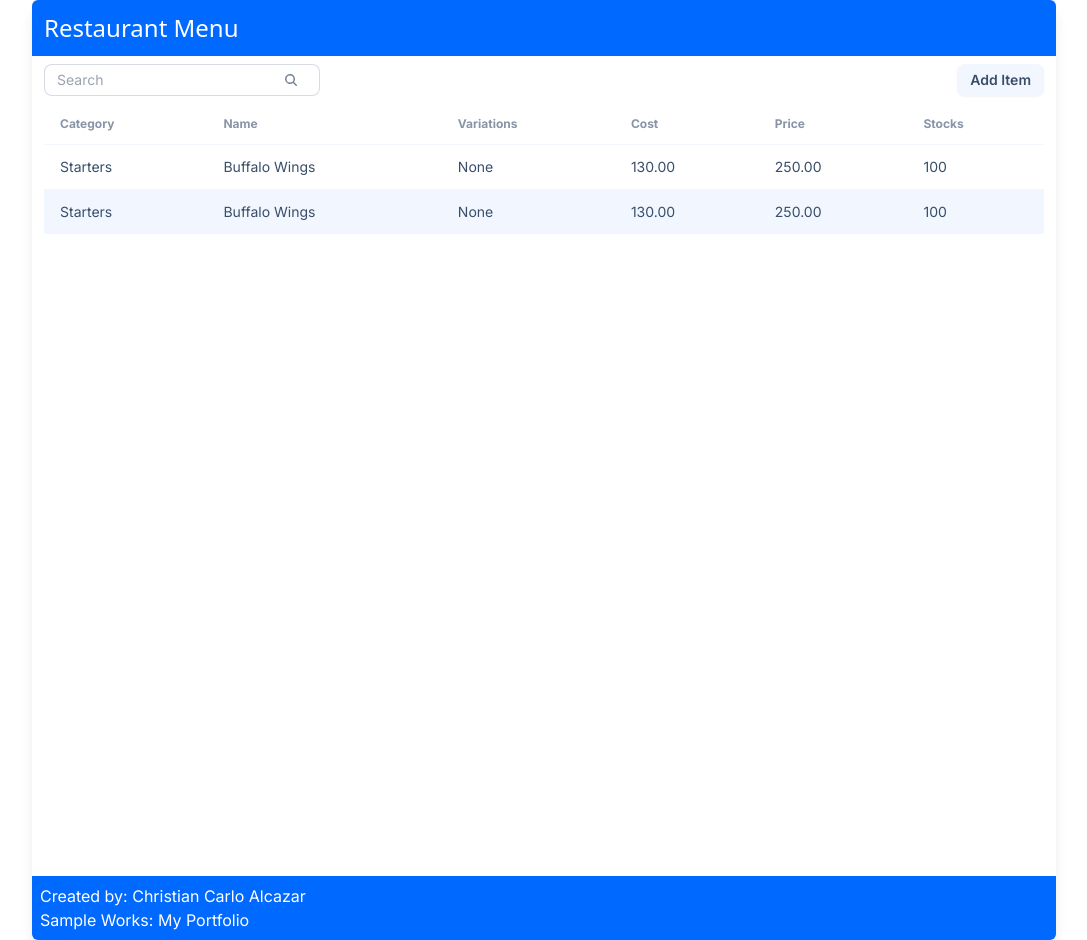
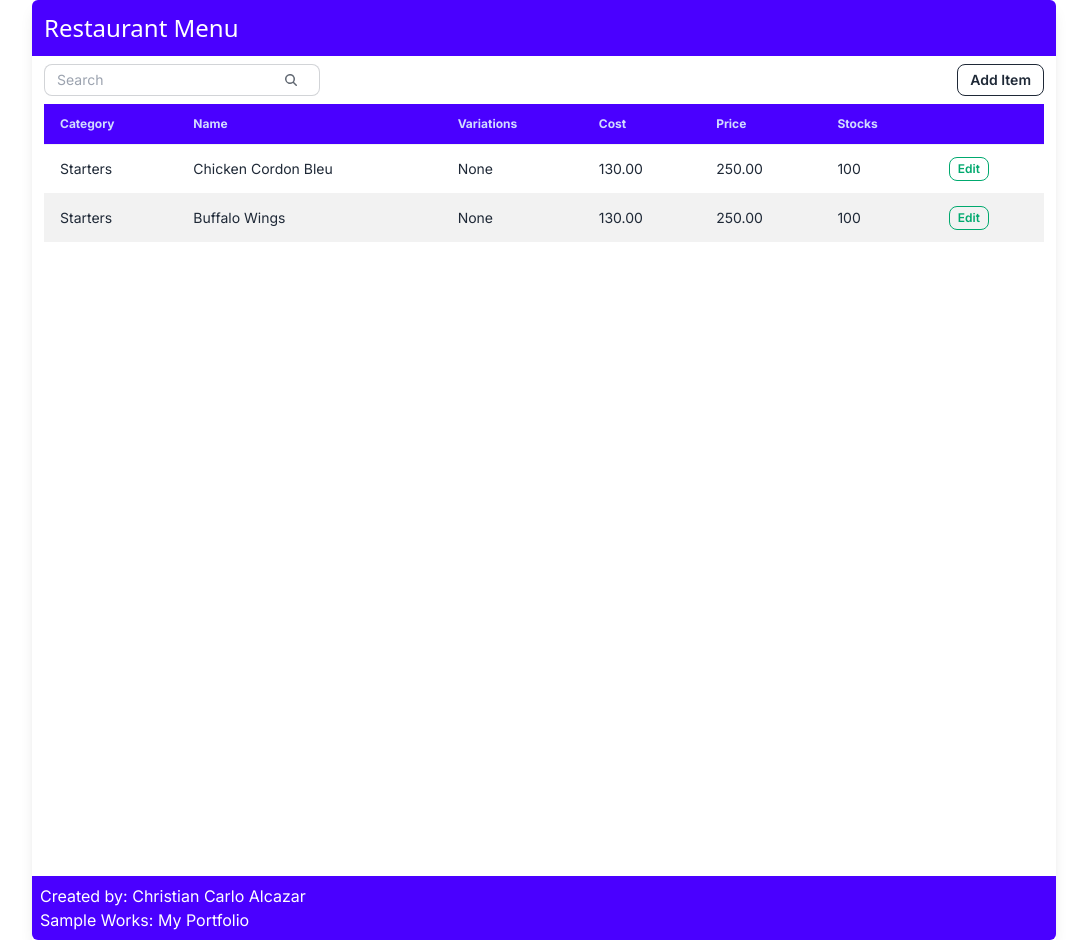
Before and after one commit to ccfalcazar/restaurantapp, a Next.js app: page / in a window 1280 px wide. Shown: the whole page, without its empty margins (96-1183 px from the left). Built offline with nearby package versions, Linux system fonts and the light colour scheme.

Commit message:
UpdateTable

```diff
--- a/app/components/ContentTable.tsx
+++ b/app/components/ContentTable.tsx
@@ -4,7 +4,7 @@ const ContentTable = () => {
   return (
     <div className='overflow-x-auto mx-3'>
         <table className='table table-zebra'>
-            <thead>
+            <thead className='bg-primary text-primary-content'>
             <tr>
                 <th>
                     Category
@@ -24,6 +24,8 @@ const ContentTable = () => {
                 <th>
                     Stocks
                 </th>
+                <th>
+                </th>
             </tr>
             </thead>
             <tbody>
@@ -32,7 +34,7 @@ const ContentTable = () => {
                     Starters
                 </td>
                 <td>
-                    Buffalo Wings
+                    Chicken Cordon Bleu
                 </td>
                 <td>
                     None
@@ -45,6 +47,9 @@ const ContentTable = () => {
                 </td>
                 <td>
                     100
+                </td>
+                <td>
+                    <button className='btn btn-outline btn-xs btn-success'>Edit</button>
                 </td>
             </tr>
             <tr>
@@ -66,6 +71,9 @@ const ContentTable = () => {
                 <td>
                     100
                 </td>
+                <td>
+                    <button className='btn btn-outline btn-xs btn-success'>Edit</button>
+                </td>
             </tr>
             </tbody>
         </table>
--- a/app/components/Controls.tsx
+++ b/app/components/Controls.tsx
@@ -1,9 +1,8 @@
-'use client';
-
 import React from 'react'
 
 const Controls = () => {
   return (
+    <>
           <div className='py-2 px-3 flex'>
             <div className='w-fit'>
               <label className="input input-sm input-bordered flex items-center gap-2">
@@ -14,9 +13,10 @@ const Controls = () => {
               </label>
             </div>
             <div className='ms-auto'>
-        <button className='btn btn-sm'>Add Item</button>
+                <label htmlFor='add-item-drawer' className='btn btn-sm btn-outline drawer-button'>Add Item</label>
             </div>
           </div>
+        </>
   )
 }
 
--- /dev/null
+++ b/app/components/Drawer.tsx
@@ -0,0 +1,23 @@
+'use client';
+
+import React from 'react'
+import Controls from './Controls';
+import ContentTable from './ContentTable';
+import SideBar from './SideBar';
+
+const Drawer = () => {
+  return (
+    <div className='drawer drawer-end'>
+        <input id="add-item-drawer" type="checkbox" className="drawer-toggle" />
+        <div className='drawer-content'>
+            <Controls/>
+            <ContentTable/>
+        </div>
+        <div className='drawer-side'>
+            <SideBar/>
+        </div>
+    </div>
+  )
+}
+
+export default Drawer
--- /dev/null
+++ b/app/components/SideBar.tsx
@@ -0,0 +1,60 @@
+import React, { useEffect, useState } from 'react'
+
+const SideBar = () => {
+    const [Count, setCount] = useState(0);
+
+    function AddVariation(){
+        setCount(Count + 1);
+    }
+
+  return (
+    <>
+    <label htmlFor='add-item-drawer' className='drawer-overlay'></label>
+    <div className="menu p-4 w-80 min-h-full bg-base-300 text-base-content">
+        <p className='font-bold text-lg text-center'>Food Information</p>
+        <label className='form-control pe-4'>
+            <div className='label'>
+                <span className="label-text text-sm">Category</span>
+            </div>
+            <input type='Text' className='input input-sm input-bordered' placeholder='Type Here' />
+            <div className='label'>
+                <span className="label-text text-sm">Name</span>
+            </div>
+            <input type='Text' className='input input-sm input-bordered' placeholder='Type Here' />
+            <div className='flex mt-5'>
+                 <label className='my-auto me-1'>Variations</label>
+                 <button className='btn btn-sm border-0 btn-outline btn-success' onClick={AddVariation}>
+                    <svg xmlns="http://www.w3.org/2000/svg" width="1em" height="1em" viewBox="0 0 1024 1024"><path fill="currentColor" d="M480 480V128a32 32 0 0 1 64 0v352h352a32 32 0 1 1 0 64H544v352a32 32 0 1 1-64 0V544H128a32 32 0 0 1 0-64z"></path></svg>
+                 </button>
+            </div>
+            <div className=''>
+                    {
+                        Array.from(Array(Count)).map((key,index)=>{
+                            return (
+                                        <div key={"div"+index} className='flex'>
+                                            <input key={"input"+index} className='input input-sm input-bordered mt-1'/>
+                                            <button key={"btn"+index} className='btn btn-outline border-0 btn-circle btn-error btn-sm my-auto text-md' onClick={()=>{Count -1;}}>X</button>
+                                        </div>
+                            )
+                        })
+                    }
+                 </div>
+            <div className='label'>
+                <span className="label-text text-sm">Cost</span>
+            </div>
+            <input type='Text' className='input input-sm input-bordered' placeholder='Type Here' />
+            <div className='label'>
+                <span className="label-text text-sm">Price</span>
+            </div>
+            <input type='Text' className='input input-sm input-bordered' placeholder='Type Here' />
+            <div className='label'>
+                <span className="label-text text-sm">Stocks</span>
+            </div>
+            <input type='Text' className='input input-sm input-bordered' placeholder='Type Here' />
+        </label>
+    </div>
+    </>
+  )
+}
+
+export default SideBar
--- a/app/firebase-config.js
+++ b/app/firebase-config.js
@@ -23,4 +23,4 @@ const app = initializeApp(firebaseConfig);
 const analytics = getAnalytics(app);
 const database = getDatabase(app);
 
-export {database};
+export {database, analytics};
--- a/app/page.tsx
+++ b/app/page.tsx
@@ -1,8 +1,5 @@
-import CardItem from "./components/CardItem";
-import Category from "./components/Category";
-import ContentTable from "./components/ContentTable";
 import Header from "./components/Header";
-import Controls from "./components/Controls";
+import Drawer from "./components/Drawer";
 
 export default function Home() {
   return (
@@ -10,8 +7,7 @@ export default function Home() {
     <div className="mx-auto md:w-4/5 shadow-lg min-h-screen rounded-t-md">
         <Header/>
       <div className="min-h-screen mb-5">
-        <Controls />
-        <ContentTable />
+        <Drawer/>
       </div>
       <div className="bg-primary text-base-100 p-2 md:rounded-b-md">
             <p>Created by: Christian Carlo Alcazar</p>
--- a/tailwind.config.ts
+++ b/tailwind.config.ts
@@ -19,7 +19,7 @@ const config: Config = {
     require('daisyui'),
   ],
   daisyui: {
-    themes: ['winter'],
+    themes: ['light'],
   },
 };
 export default config;
```
Lines whose indentation alone changed are shown as unchanged.
